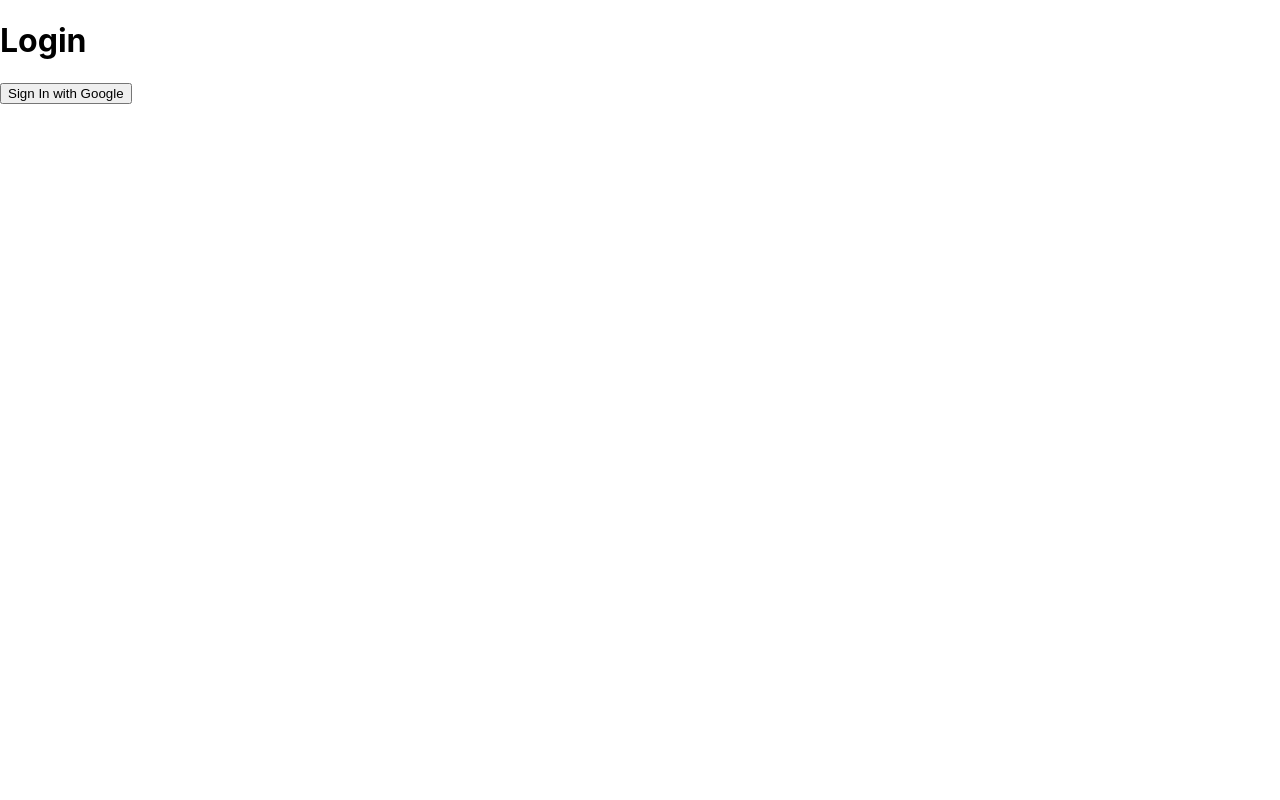
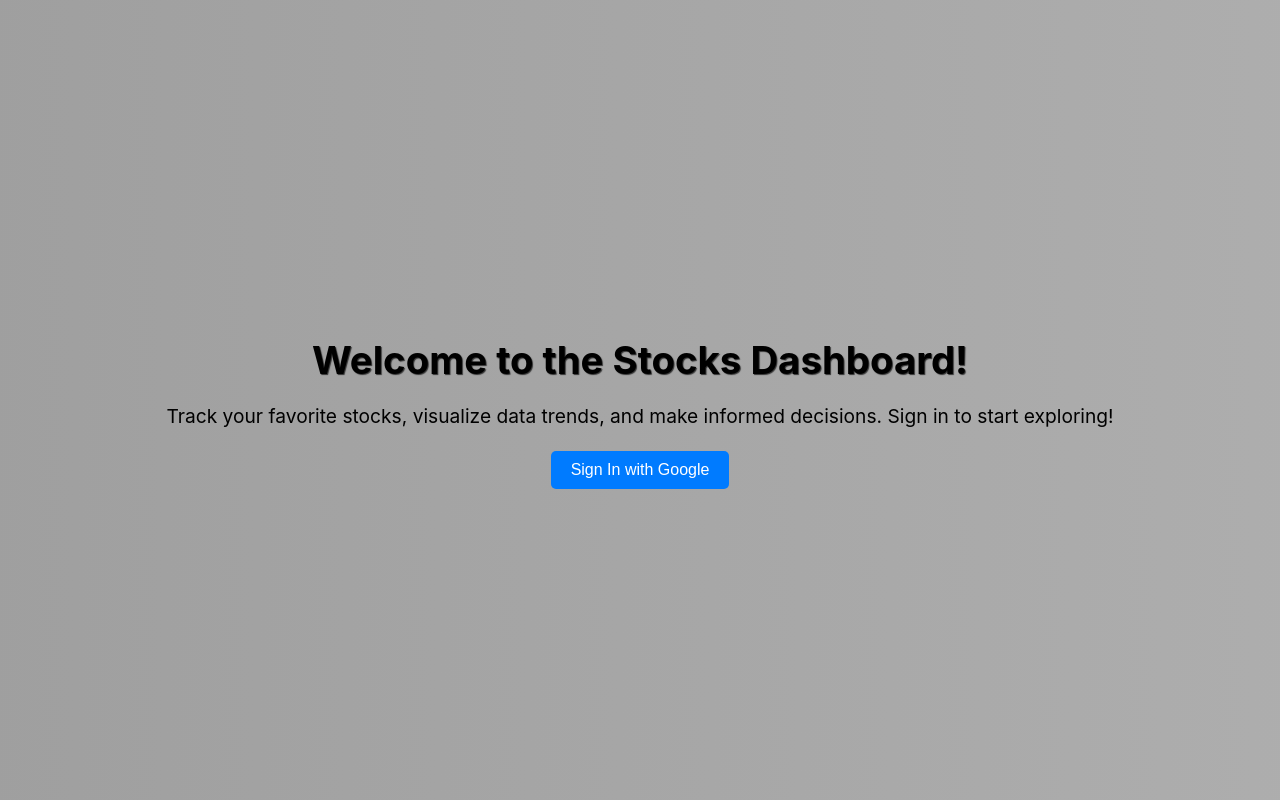
Before and after one commit to aditya161216/stocks-dashboard, a React (Create React App) app in the folder frontend/: page /login in a window 1280 px wide. Built offline with nearby package versions, Linux system fonts and the light colour scheme.

Commit message:
Added styling

```diff
--- a/frontend/src/App.css
+++ b/frontend/src/App.css
@@ -1,5 +1,8 @@
 .App {
   text-align: center;
+  height: 100vh;
+  width: 100vw;
+  background-color: #f4f4f9;
 }
 
 .App-logo {
@@ -26,6 +29,178 @@
 
 .App-link {
   color: #61dafb;
+}
+
+.header {
+  position: relative;
+  /* Ensures proper positioning of child elements */
+  display: flex;
+  justify-content: space-between;
+  /* Spreads items across the header */
+  align-items: center;
+  /* Centers items vertically */
+  padding: 10px 20px;
+  /* Optional: Adds padding */
+}
+
+@keyframes sweep {
+  0% {
+    background-position: 0% 50%;
+  }
+
+  50% {
+    background-position: 100% 50%;
+  }
+
+  100% {
+    background-position: 0% 50%;
+  }
+}
+
+.fade-in {
+  animation: fadeIn 2s forwards;
+  /* Fade in once animation starts */
+}
+
+@keyframes fadeIn {
+  from {
+    opacity: 0;
+  }
+
+  to {
+    opacity: 1;
+  }
+}
+
+.login {
+  display: flex;
+  justify-content: center;
+  align-items: center;
+  height: 100vh; /* Full viewport height */
+  background-color: #f4f4f9; /* Light background color */
+}
+
+/* Sweeping Animated Gradient Background */
+@keyframes gradient-sweep {
+  0% {
+    background-position: 0% 50%;
+  }
+
+  50% {
+    background-position: 100% 50%;
+  }
+
+  100% {
+    background-position: 0% 50%;
+  }
+}
+
+.login-container {
+  display: flex;
+  flex-direction: column;
+  /* Stack items vertically */
+  justify-content: center;
+  align-items: center;
+  height: 100vh;
+  /* Full viewport height */
+  width: 100vw;
+  /* Full viewport width */
+  text-align: center;
+  background: linear-gradient(270deg, #bebebea7, #9c9c9c);
+  background-size: 400% 400%;
+  /* Smooth sweeping animation */
+  animation: gradient-sweep 5s infinite ease-in-out;
+  /* Sweeping effect */
+  padding: 20px;
+  /* Add padding around the content */
+  box-sizing: border-box;
+  /* Ensures padding doesn't affect layout dimensions */
+}
+
+.login-title {
+  font-size: 2.4rem;
+  font-weight: bold;
+  color: #000000;
+  /* White text for readability */
+  text-shadow: 1px 1px 1px rgba(0, 0, 0, 0.7);
+  /* Subtle shadow for contrast */
+  margin-bottom: 10px;
+}
+
+.login-description {
+  font-size: 1.2rem;
+  color: #000000;
+  /* White text */
+  /* text-shadow: 1px 1px 4px rgba(0, 0, 0, 0.7); */
+  /* Subtle shadow for contrast */
+  margin-bottom: 20px;
+  line-height: 1.5;
+}
+
+.login-button {
+  padding: 10px 20px;
+  font-size: 1rem;
+  color: #ffffff;
+  background-color: #007bff;
+  border: none;
+  border-radius: 5px;
+  cursor: pointer;
+  transition: background-color 0.3s, opacity 1s ease-in;
+  opacity: 0;
+  animation: fadeIn 1s forwards;
+  /* Fade-in effect with 1-second duration */
+  animation-delay: 0.1s;
+  /* Button appears sooner (after 2 seconds delay) */
+}
+
+.login-button:hover {
+  background-color: #0056b3;
+}
+
+.login-button:focus {
+  outline: none;
+}
+
+/* Fade-In Animation for the Button */
+@keyframes fadeIn {
+  from {
+    opacity: 0;
+  }
+
+  to {
+    opacity: 1;
+  }
+}
+
+.getStocks {
+  padding: 5px 7px;
+  background-color: #9d9d9da7;
+  color: black;
+  border: none;
+  border-radius: 35px;
+  cursor: pointer;
+
+}
+
+.getStocks:hover {
+  background-color: #c4c3c3a7;
+
+}
+
+.signout {
+  position: absolute;
+  top: 10px;
+  right: 20px;
+  padding: 10px 15px;
+  background-color: #9d9d9da7;
+  color: black;
+  border: none;
+  border-radius:35px;
+  cursor: pointer;
+}
+.signout:hover {
+  background-color: #c4c3c3a7;
+
 }
 
 .dropdown {
--- a/frontend/src/components/homePage.js
+++ b/frontend/src/components/homePage.js
@@ -136,6 +136,9 @@
 
     return (
         <div className="App">
+            <div class="header">
+                <button class="signout" onClick={handleLogout}>Sign Out</button>
+            </div>
             <h1>Stock Data Visualizer</h1>
             <div>
                 <input
@@ -144,13 +147,10 @@
                     value={ticker}
                     onChange={(e) => setTicker(e.target.value)}
                     onFocus={() => setShowDropdown(true)} />
-                <button onClick={getStockData}>Fetch Stock Data</button>
-                <div>
-                    <button class="signout" onClick={handleLogout}>Sign Out</button>
-                </div>
-                {/* {showDropdown && Array.isArray(tickerRecs) && tickerRecs.length > 0 && (
+                <button class="getStocks" onClick={getStockData}>Fetch Stock Data</button>
+                {showDropdown && Array.isArray(tickerRecs) && tickerRecs.length > 0 && (
           <div className="dropdown">
-            {tickerRecs.map((rec, index) => (
+            {/* {tickerRecs.map((rec, index) => (
               <div
                 key={index}
                 className="dropdown-item"
@@ -158,9 +158,9 @@
               >
                 {rec["1. symbol"]} - {rec["2. name"]}
               </div>
-            ))}
+            ))} */}
           </div>
-        )} */}
+        )}
                 {/* <button onClick={getTickerRecs}>Fetch Ticker Recs</button> */}
             </div>
             <div>
@@ -175,14 +175,6 @@
                     </div>
                 )}
             </div>
-            {/* <div>
-        {tickerRecs && (
-          <div>
-            <h3>Stock Recommendations for {ticker.toUpperCase()}:</h3>
-            <pre>{JSON.stringify(tickerRecs, null, 2)}</pre>
-          </div>
-        )}
-      </div> */}
 
         </div>
     );
--- a/frontend/src/components/login.js
+++ b/frontend/src/components/login.js
@@ -1,16 +1,42 @@
-// src/components/Login.js
-import React from "react";
+import React, { useEffect, useState } from "react";
 
 const Login = () => {
+    const [typingComplete, setTypingComplete] = useState(false);
+    const welcomeText = "Welcome to the Stocks Dashboard!";
+    const [displayedText, setDisplayedText] = useState("");
+
+    useEffect(() => {
+        let index = 0;
+        const interval = setInterval(() => {
+            if (index < welcomeText.length) {
+                setDisplayedText(welcomeText.slice(0, index + 1)); // Safely update displayed text
+                index++;
+            } else {
+                clearInterval(interval);
+                setTypingComplete(true);
+            }
+        }, 40); // Adjust typing speed here (100ms per character)
+        return () => clearInterval(interval);
+    }, [welcomeText]);
+
     const handleLogin = () => {
         // Redirect to backend's login endpoint
         window.location.href = "http://localhost:3001/auth/login";
     };
 
     return (
-        <div>
-            <h1>Login</h1>
-            <button onClick={handleLogin}>Sign In with Google</button>
+        <div className="login-container">
+            <div className="content-wrapper">
+                <h1 className="login-title">{displayedText}</h1>
+                <p className="login-description">
+                    Track your favorite stocks, visualize data trends, and make informed decisions. Sign in to start exploring!
+                </p>
+                {typingComplete && (
+                    <button className="login-button fade-in" onClick={handleLogin}>
+                        Sign In with Google
+                    </button>
+                )}
+            </div>
         </div>
     );
 };
```
Also changed, not shown: 1 other file (tests, documents, lock files or other folders).
